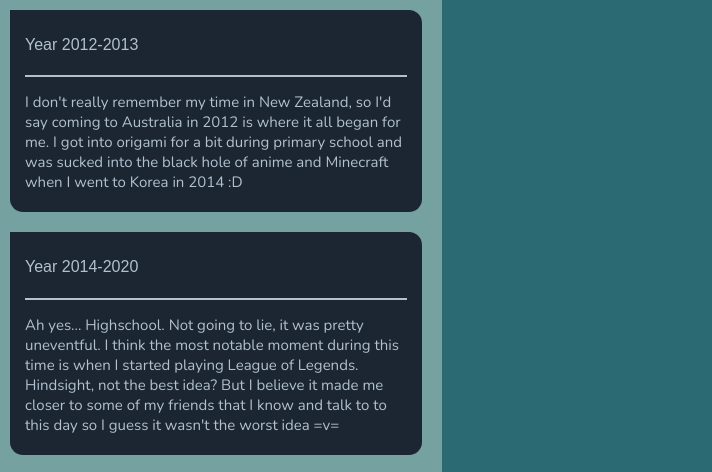
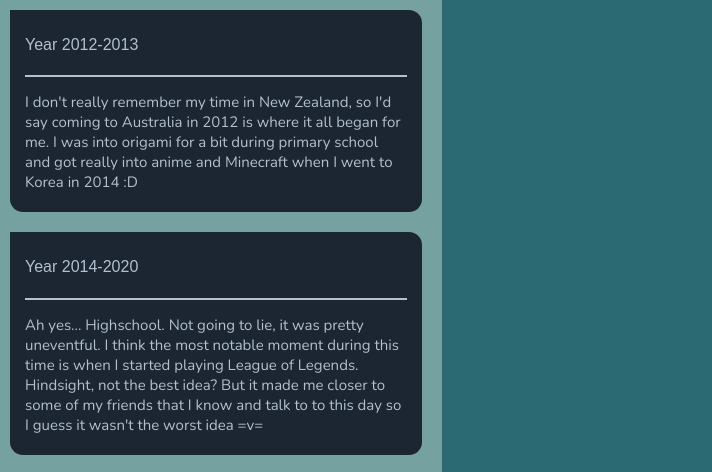
Before and after one commit to TimezDed/Profile-Website, a plain HTML site: page index.html in a window 1280 px wide. Shown: the part 431-903 px from the top of the page, 568-1280 px from the left. Drawn offline with nearby package versions, Linux system fonts and the light colour scheme; a web font is replaced by a local one.

Commit message:
edits to timeline text

```diff
--- a/index.html
+++ b/index.html
@@ -77,7 +77,7 @@
                         <section class="post-blog" id="post2012">
                             <h4>Year 2012-2013</h4>
                             <hr id="post-line">
-                            <p>I don't really remember my time in New Zealand, so I'd say coming to Australia in 2012 is where it all began for me. I got into origami for a bit during primary school and was sucked into the black hole of anime and Minecraft when I went to Korea in 2014 :D</p>
+                            <p>I don't really remember my time in New Zealand, so I'd say coming to Australia in 2012 is where it all began for me. I was into origami for a bit during primary school and got really into anime and Minecraft when I went to Korea in 2014 :D</p>
                         </section>
                     </article>
 
@@ -89,7 +89,7 @@
                         <section class="post-blog" id="post2020">
                             <h4>Year 2014-2020</h4>
                             <hr id="post-line">
-                            <p>Ah yes... Highschool. Not going to lie, it was pretty uneventful. I think the most notable moment during this time is when I started playing League of Legends. Hindsight, not the best idea? But I believe it made me closer to some of my friends that I know and talk to to this day so I guess it wasn't the worst idea =v=</p>
+                            <p>Ah yes... Highschool. Not going to lie, it was pretty uneventful. I think the most notable moment during this time is when I started playing League of Legends. Hindsight, not the best idea? But it made me closer to some of my friends that I know and talk to to this day so I guess it wasn't the worst idea =v=</p>
                         </section>
                     </article>
 
```
